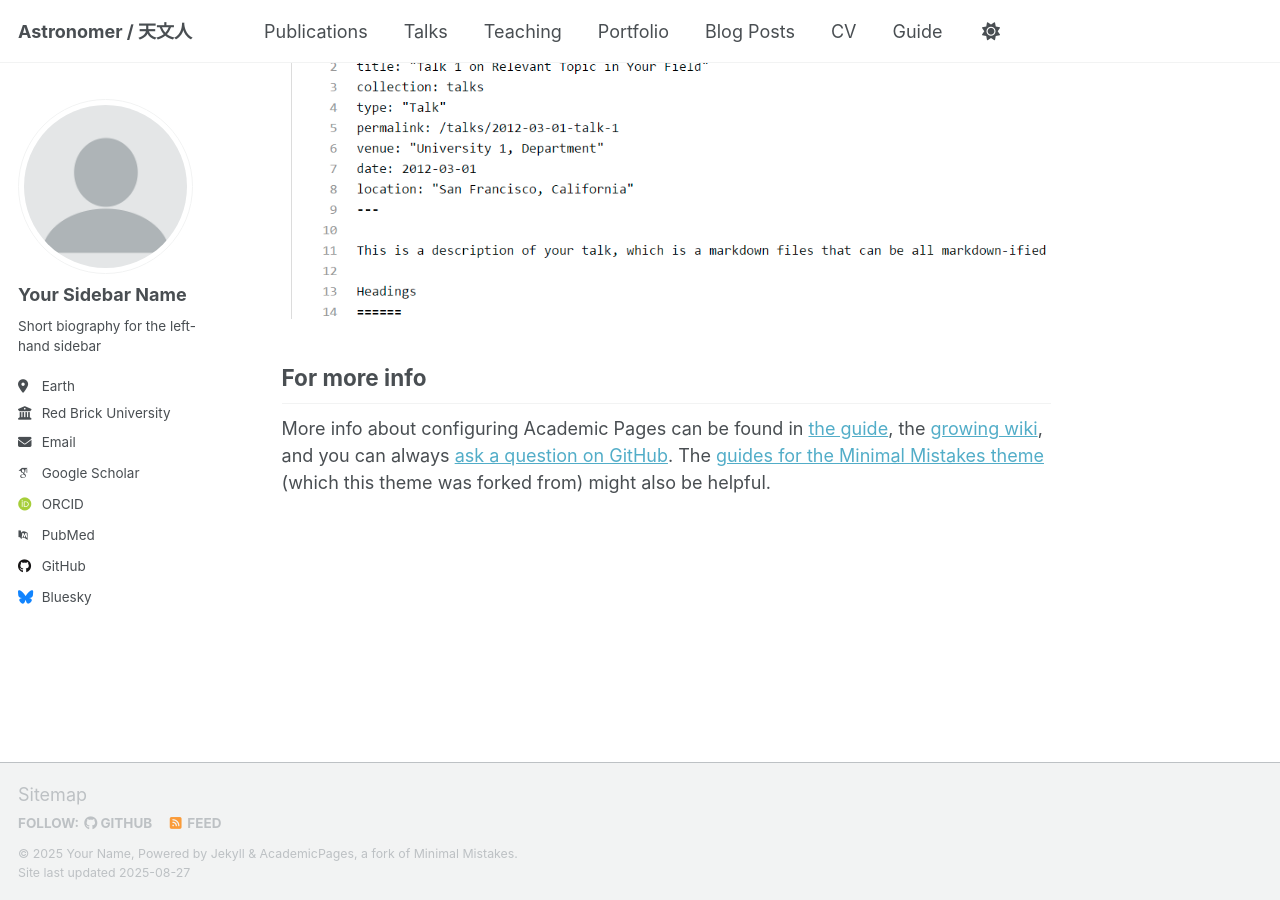
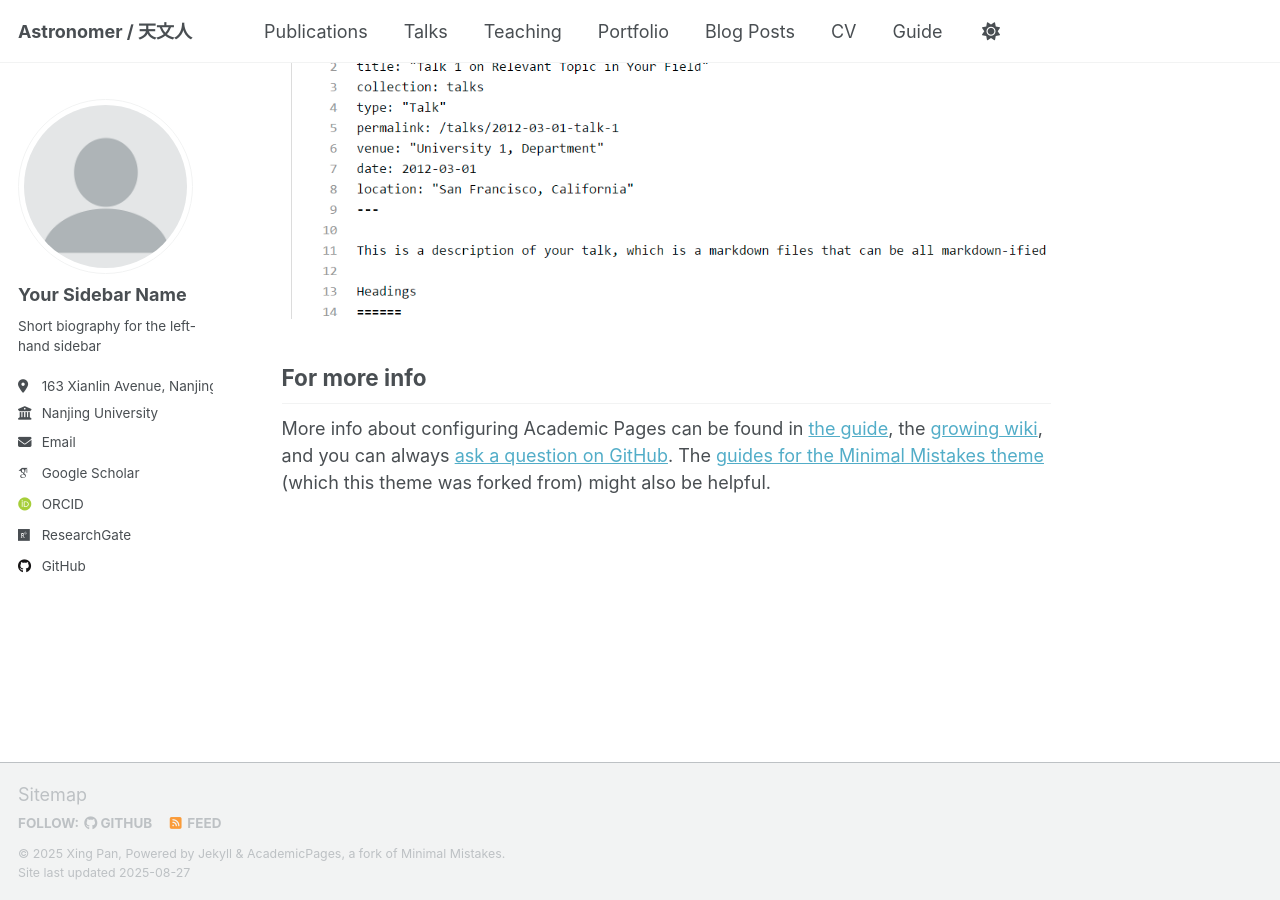
Before and after one commit to xingpan1017/xingpan1017.github.io, a Jekyll site: the page built from _pages/about.md, in a window 1280 px wide and 900 px high, scrolled down 2880 px. Built offline with Jekyll 4.4.1, drawn with Linux system fonts in a browser that asks for light colours; some web fonts are replaced; a script that is not in the unit is left out.

Commit message:
Update _config.yml
Add personal info

```diff
--- a/_config.yml
+++ b/_config.yml
@@ -11,11 +11,11 @@ locale                   : "en-US"
 site_theme               : "default" # Currently available options are "default", "air"
 title                    : "Astronomer / 天文人"
 title_separator          : "-"
-name                     : &name "Your Name"
-description              : &description "personal description"
-url                      : https://academicpages.github.io # the base hostname & protocol for your site e.g. "https://[your GitHub username].github.io" or if you already have some other page hosted on Github then use "https://[your GitHub username].github.io/[Your Repo Name]"
+name                     : &name "Xing Pan"
+description              : &description "PhD Student, NJU"
+url                      : https://xingpan1017.github.io # the base hostname & protocol for your site e.g. "https://[your GitHub username].github.io" or if you already have some other page hosted on Github then use "https://[your GitHub username].github.io/[Your Repo Name]"
 baseurl                  : "" # the subpath of your site, e.g. "/blog"
-repository               : "academicpages/academicpages.github.io"
+repository               : "xingpan1017/xingpan1017.github.io"
 
 # Site Author - The following control what appear as part of the author content on the side bar.
 #               If a field is blank the icon and link will not appear, otherwise it will be shown.
@@ -26,34 +26,34 @@ author:
   name             : "Your Sidebar Name"
   pronouns         : # example: "she/her"
   bio              : "Short biography for the left-hand sidebar"
-  location         : "Earth"
-  employer         : "Red Brick University"
+  location         : "163 Xianlin Avenue, Nanjing, China"
+  employer         : "Nanjing University"
   uri              : # URL
-  email            : "none@example.org"
+  email            : "xingpan1017@gmail.com"
 
   # Academic websites
   academia         : # URL
   arxiv            : # URL - Update with the correct link to your profile
-  googlescholar    : "https://scholar.google.com/citations?user=PS_CX0AAAAAJ"
+  googlescholar    : "https://scholar.google.com/citations?user=Vy6IXZwAAAAJ&hl=en"
   inspire-hep      : # URL
   impactstory      : # URL
-  orcid            : "http://orcid.org/yourorcidurl"
+  orcid            : "http://orcid.org/0000-0003-1337-9059"
   semantic         : # URL
-  pubmed           : "https://www.ncbi.nlm.nih.gov/pubmed/?term=john+snow"
-  researchgate     : # URL
+  pubmed           : # URL
+  researchgate     : "https://www.researchgate.net/profile/Xing-Pan-11?ev=hdr_xprf"
   scopus           : # URL
 
   # Repositories and software development
   bitbucket        : # Username - Update with your username on the site
   codepen          : # Username
   dribbble         : # Username
-  github           : "academicpages"
+  github           : "xingpan1017"
   kaggle           : # Username
   stackoverflow    : # User number or user number and name (i.e., use "1" or "1/jeff-atwood")
 
   # Social media
   artstation       : # Username
-  bluesky          : "bsky.app" # Replace this with you Bluesky username
+  bluesky          : # Username
   facebook         : # Username
   flickr           : # Username
   foursquare       : # Username
```
